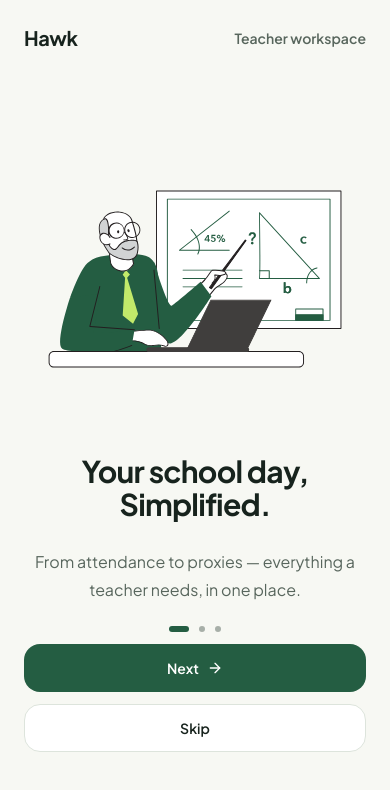
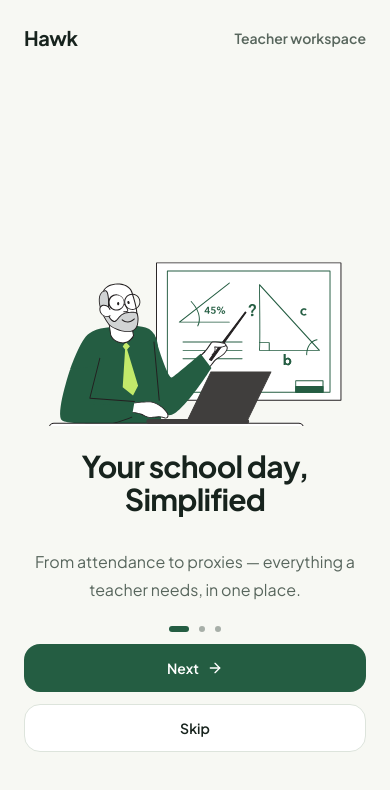
Before and after one commit to koolabhinay07/Hawk, a React (Vite) app: page / in a window 390 px wide. Shown: the top 790 px of the page. Built offline with nearby package versions, Linux system fonts and the light colour scheme; a web font is replaced by a local one.

Commit message:
Add full project source

```diff
--- a/src/OnboardingFlow.tsx
+++ b/src/OnboardingFlow.tsx
@@ -25,7 +25,7 @@ type FlowScreen = "intro" | "login" | "signup" | "email-verify" | "email-verifie
 const slides = [
   {
     eyebrow: "A better school day starts here",
-    title: "Your school day, Simplified.",
+    title: "Your school day, Simplified",
     body: "From attendance to proxies — everything a teacher needs, in one place.",
     points: ["Mark attendance instantly", "Send notices to parents instantly", "Track your class results"],
   },
@@ -346,11 +346,11 @@ export default function OnboardingFlow({ onComplete }: { onComplete: (profile?:
             )}
             {screen === "intro" && (
               <div className="animate-[fade-in_260ms_ease-out] flex min-h-0 flex-1 flex-col md:justify-center">
-                <div className="flex min-h-0 basis-0 flex-1 items-center justify-center md:hidden">
+                <div className={`flex min-h-0 basis-0 flex-1 items-center justify-center md:hidden ${slideIndex === 0 ? "mb-6" : ""}`}>
                   <img src={slideIllustration} alt="" className="h-full w-full object-contain object-bottom md:object-center" />
                 </div>
                 <div className="mt-auto flex h-[370px] flex-none flex-col pb-2 text-center md:mt-0 md:h-auto md:pb-0 md:text-left">
-                  <div className="flex h-[76px] flex-none items-center justify-center md:h-[88px] md:justify-start">
+                  <div className={`flex h-[76px] flex-none justify-center md:h-[88px] md:justify-start ${slideIndex === 0 ? "items-start md:items-center" : "items-center"}`}>
                     <h1 className="max-w-xl text-3xl font-bold leading-[1.1] tracking-tight md:text-4xl">{slide.title}</h1>
                   </div>
                   <div className="mt-2 flex h-[84px] flex-none items-center justify-center md:mt-3 md:h-[84px] md:justify-start">
```
Also changed, not shown: src/assets/onboarding-slide-1.svg.
